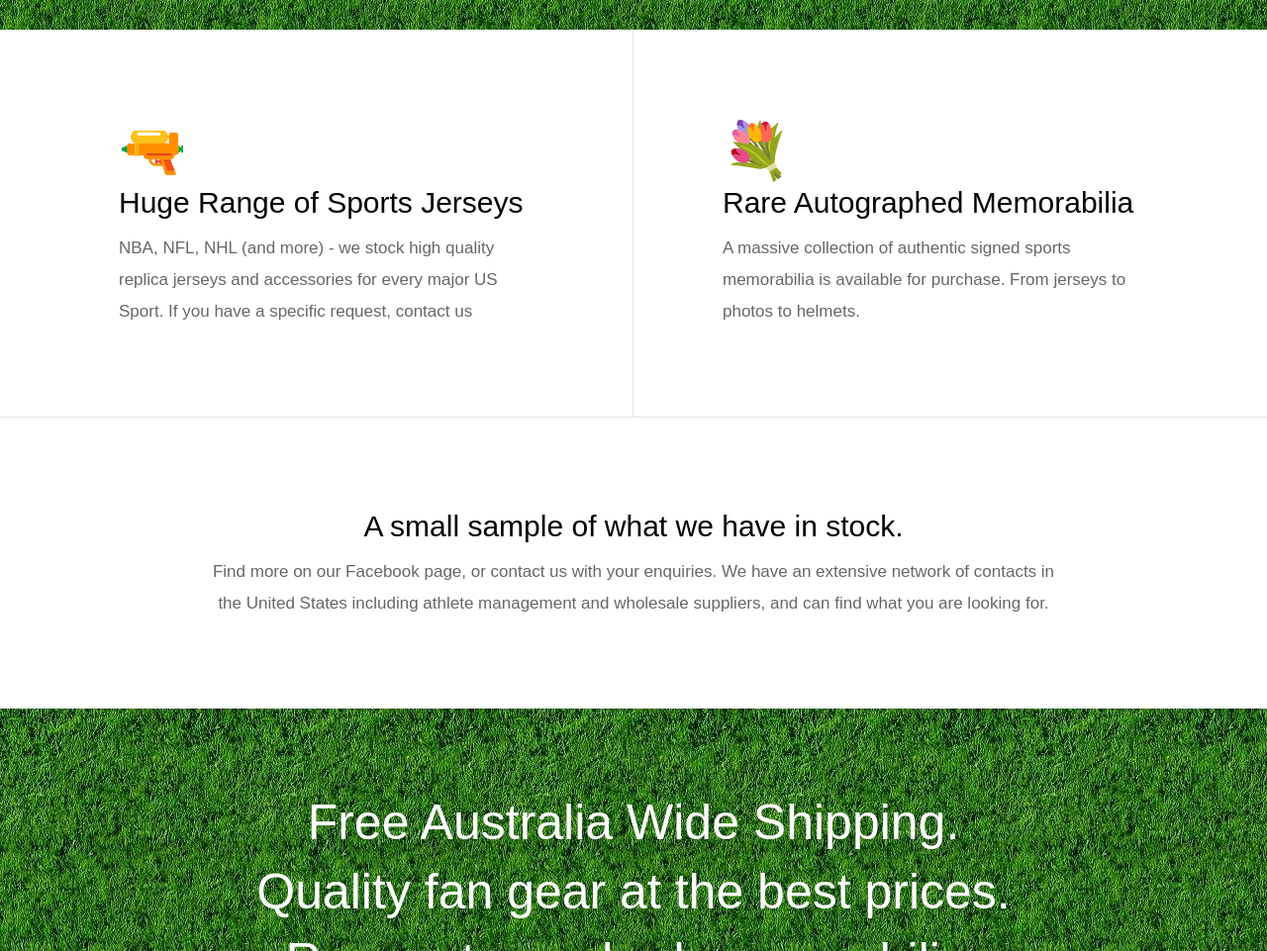
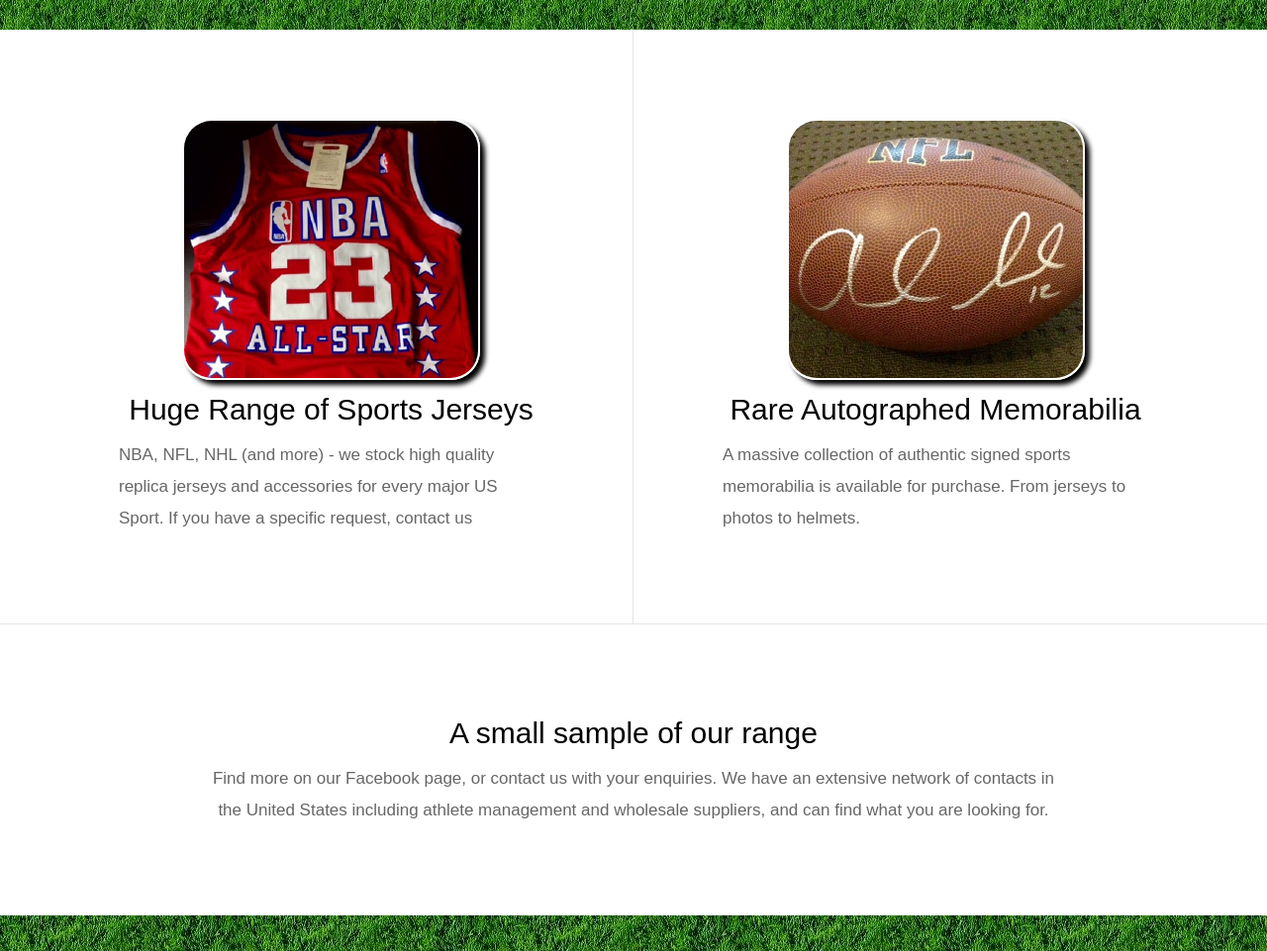
Before and after one commit to jerseyclub/jerseyclub.github.io, a plain HTML site: page index.html in a window 1280 px wide. Shown: the part 700-1661 px from the top of the page at 99% size. Drawn offline with Linux system fonts and the light colour scheme.

Commit message:
Added some images, updated CSS

```diff
--- a/css/main.css
+++ b/css/main.css
@@ -40,6 +40,7 @@ body {
   font-size: 30px;
   line-height: 40px;
   font-weight: 500;
+  text-align: center;
 }
 @media (max-width: 900px) {
   .subheading {
@@ -155,6 +156,17 @@ a.logo{
 .col-12 {width: 100%;}
 
 /*containers*/
+.small-img{
+	max-width: 70%;
+	margin: 0 auto 10px auto;
+	display:block;
+	height: auto;
+	border: 2px solid white;
+	border-radius: 30px;
+	box-shadow: 5px 5px 5px black;
+}
+
+
 .container-lrg,
 .container-sml {
   margin: auto;
--- a/index.html
+++ b/index.html
@@ -34,10 +34,10 @@
             Based in Australia and selling direct to the public. We stock high quality jerseys and accessories for all major US Sports, and a collection of unique autographed memorabilia. FREE delivery in Australia.
           </h2>
           <div class="ctas">
-            <a class="ctas-button" href="">
+            <a class="ctas-button" href="#contact-form">
               Contact Us
             </a>
-            <a class="ctas-button-2" href="">
+            <a href="#gallery" class="ctas-button-2">
               Gallery
             </a>
           </div>
@@ -56,9 +56,7 @@
     <div class="feature2">
       <div class="container-lrg flex">
         <div class="col-6">
-          <b class="emoji">
-            🔫
-          </b>
+		  <img src="img/jordan_jersey.jpg" class="small-img">
           <h3 class="subheading">
             Huge Range of Sports Jerseys
           </h3>
@@ -67,9 +65,7 @@
           </p>
         </div>
         <div class="col-6">
-          <b class="emoji">
-            💐
-          </b>
+          <img src="img/football_autograph.jpg" class="small-img">
           <h3 class="subheading">
             Rare Autographed Memorabilia
           </h3>
@@ -79,12 +75,13 @@
         </div>
       </div>
     </div>
-    <div class="socialproof">
+    <div class="socialproof" id="gallery">
       <div class="container-sml">
+	  <!-- SMALL GALLERY GOES HERE -->
         <div class="flex text-center">
           <div class="col-12">
             <h4 class="subheading">
-              A small sample of what we have in stock.
+              A small sample of our range
             </h4>
             <p class="paragraph">
               Find more on our Facebook page, or contact us with your enquiries. We have an extensive network of contacts in the United States including athlete management and wholesale suppliers, and can find what you are looking for.
@@ -93,7 +90,7 @@
         </div>
       </div>
     </div>
-    <div class="footer">
+    <div class="footer" id="contact-form">
       <div class="container-sml text-center">
         <div class="col-12">
           <h5 class="heading">
```
Also changed, not shown: img/football_autograph.jpg (added), img/jordan_jersey.jpg (added), 1 other file.
